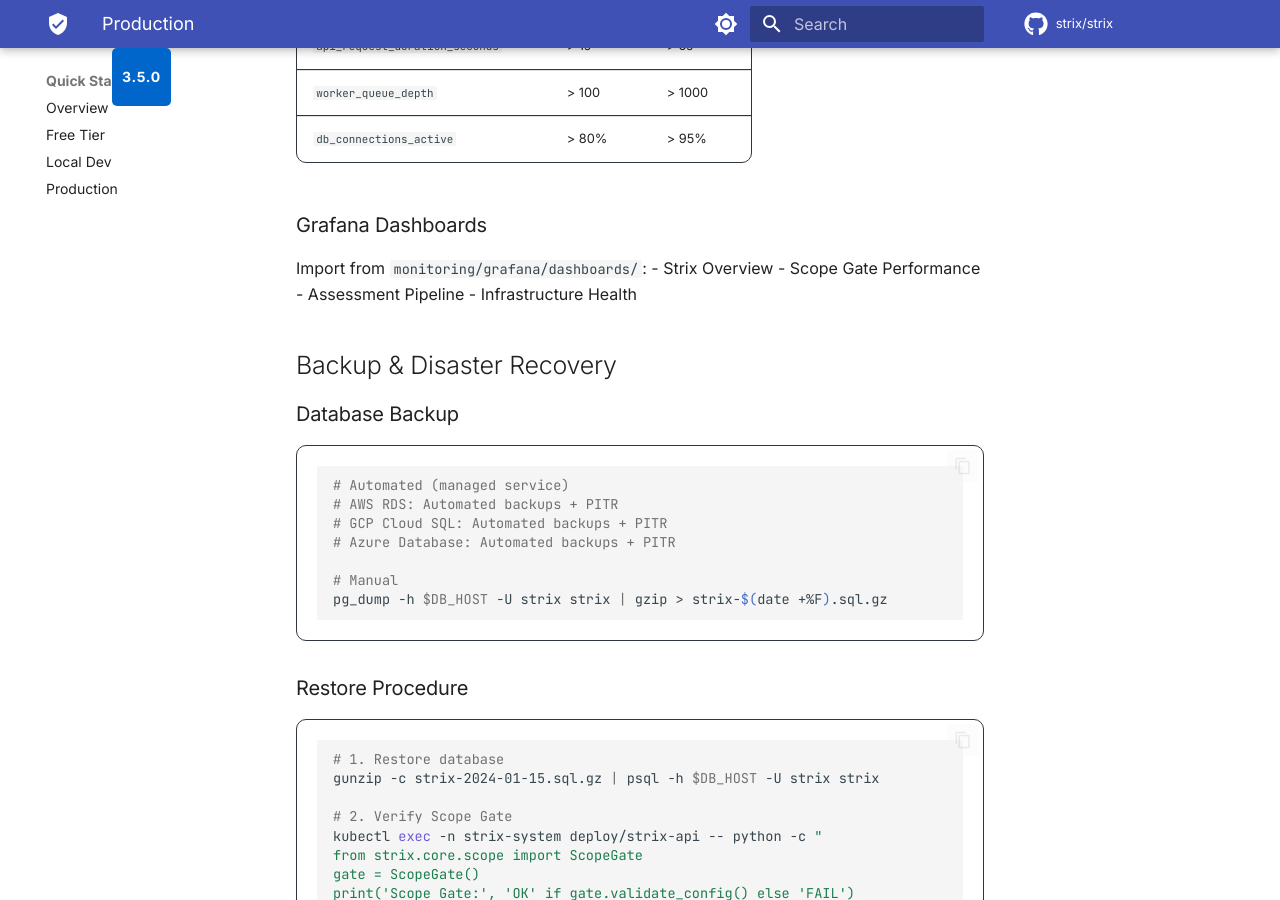
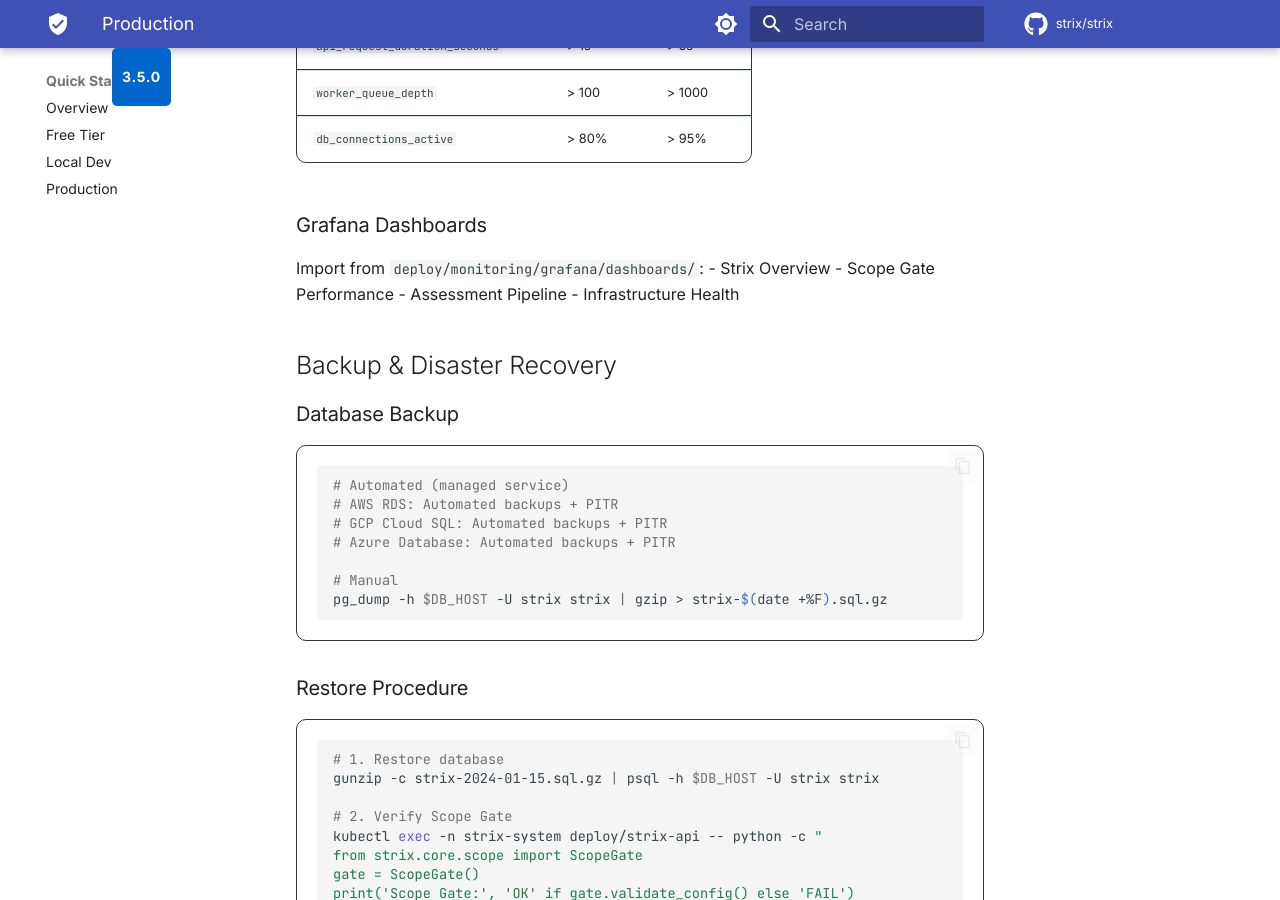
Before and after one commit to hacker-194/IshAstra, an MkDocs documentation site: the page built from docs/quickstart/production.md, in a window 1280 px wide and 900 px high, scrolled down 5568 px. Built offline with MkDocs 1.6.1 and Material for MkDocs 9.7.7, drawn with Linux system fonts in a browser that asks for light colours; comment, search, counter and statistics services are not loaded; the version menu is left out.

Commit message:
Remove the duplicate monitoring dashboard tree
The root monitoring/ directory was a strict subset of deploy/monitoring/ -
every file had an identical copy - so dashboard edits could silently diverge
depending on which path an operator followed. Drop the duplicate and point the
documentation at deploy/monitoring/.

Also ignore local deployment secrets (prod-secrets/), generated scan output
(security-reports/), the built docs site, and the kubeseal binary so a stray
"git add -A" cannot publish credentials.

```diff
--- a/docker-compose.yml
+++ b/docker-compose.yml
@@ -147,7 +147,7 @@ services:
       - '--storage.tsdb.retention.time=30d'
       - '--web.enable-lifecycle'
     volumes:
-      - ./monitoring/prometheus.yml:/etc/prometheus/prometheus.yml:ro
+      - ./deploy/monitoring/prometheus.yml:/etc/prometheus/prometheus.yml:ro
       - prometheus_data:/prometheus
     ports:
       - "9090:9090"
@@ -166,8 +166,8 @@ services:
       - GF_USERS_ALLOW_SIGN_UP=false
       - GF_INSTALL_PLUGINS=grafana-piechart-panel
     volumes:
-      - ./monitoring/grafana/dashboards:/etc/grafana/provisioning/dashboards:ro
-      - ./monitoring/grafana/datasources:/etc/grafana/provisioning/datasources:ro
+      - ./deploy/monitoring/grafana/dashboards:/etc/grafana/provisioning/dashboards:ro
+      - ./deploy/monitoring/grafana/datasources:/etc/grafana/provisioning/datasources:ro
       - grafana_data:/var/lib/grafana
     ports:
       - "3000:3000"
--- a/docs/quickstart/production.md
+++ b/docs/quickstart/production.md
@@ -255,7 +255,7 @@ EOF
 
 ### Grafana Dashboards
 
-Import from `monitoring/grafana/dashboards/`:
+Import from `deploy/monitoring/grafana/dashboards/`:
 - Strix Overview
 - Scope Gate Performance
 - Assessment Pipeline
```
Also changed, not shown: docs/architecture/jobs.md (+1 -1 lines), docs/architecture/scope-gate.md (+1 -1 lines), docs/deployment/kubernetes.md (+1 -1 lines), docs/deployment/monitoring.md (+1 -1 lines), 5 other files.
